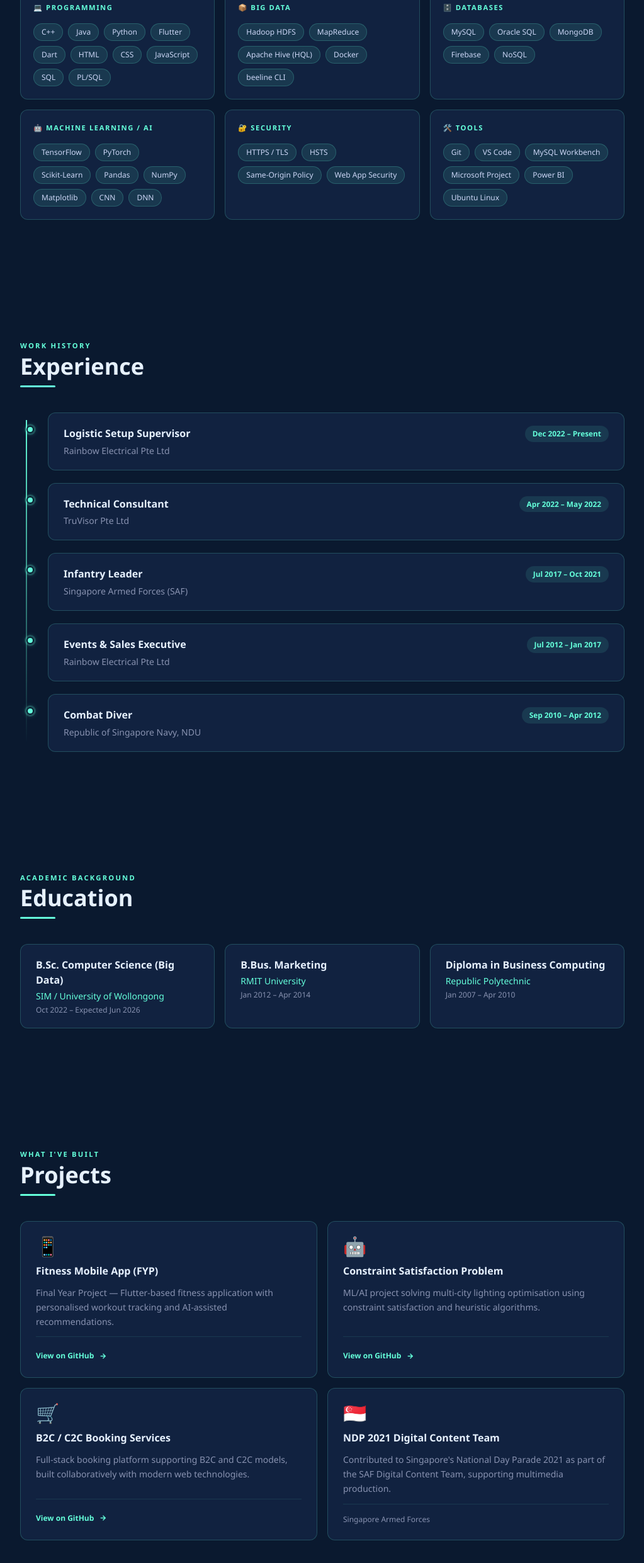
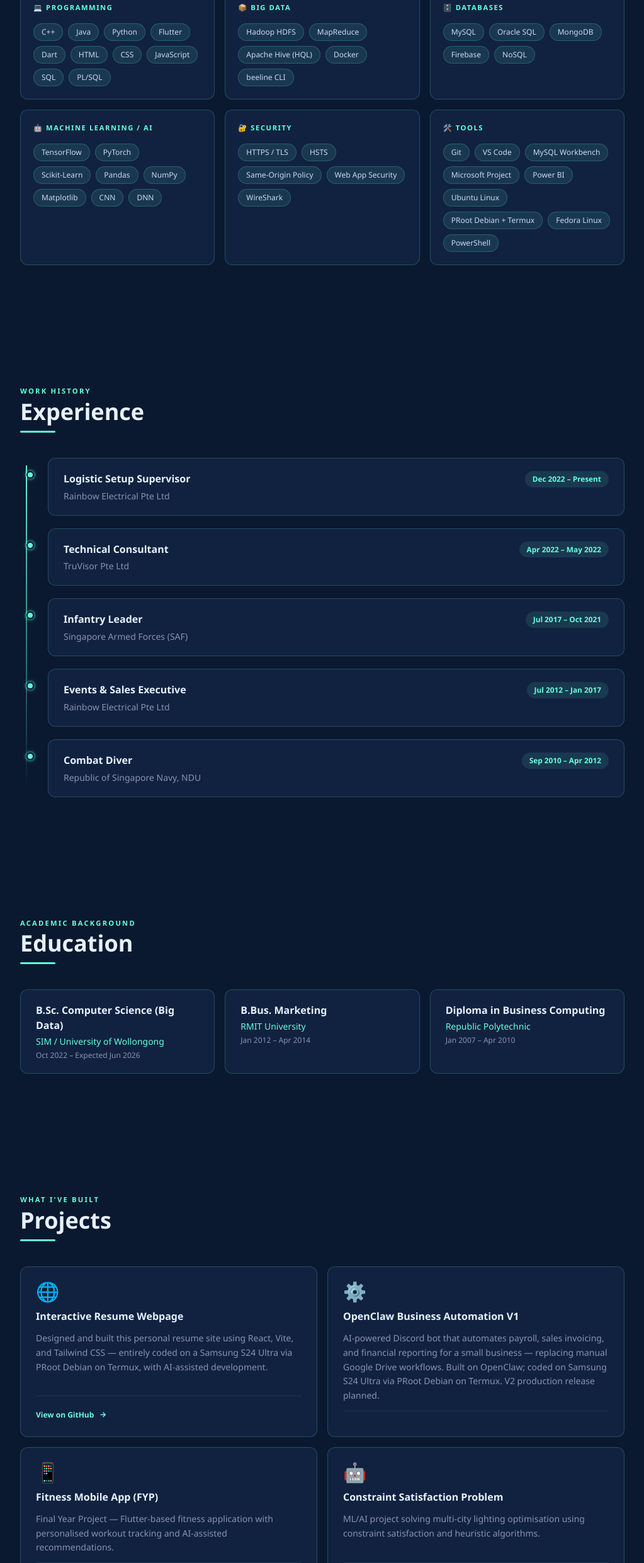
Before and after one commit to ddevMetal/chounmeng-resume, a React (Vite) app: page / in a window 1280 px wide. Shown: the part 1527-4009 px from the top of the page at 63% size, without its empty margins (128-1151 px from the left). Built offline with nearby package versions, Linux system fonts and the light colour scheme.

Commit message:
feat: add new projects (Resume Webpage, OpenClaw Automation); update project GitHub URLs

```diff
--- a/src/data/resume.js
+++ b/src/data/resume.js
@@ -38,12 +38,12 @@ export const skills = [
   {
     category: 'Security',
     icon: '🔐',
-    items: ['HTTPS / TLS', 'HSTS', 'Same-Origin Policy', 'Web App Security'],
+    items: ['HTTPS / TLS', 'HSTS', 'Same-Origin Policy', 'Web App Security', 'WireShark'],
   },
   {
     category: 'Tools',
     icon: '🛠️',
-    items: ['Git', 'VS Code', 'MySQL Workbench', 'Microsoft Project', 'Power BI', 'Ubuntu Linux'],
+    items: ['Git', 'VS Code', 'MySQL Workbench', 'Microsoft Project', 'Power BI', 'Ubuntu Linux', 'PRoot Debian + Termux', 'Fedora Linux', 'PowerShell'],
   },
 ];
 
@@ -77,6 +77,21 @@ export const education = [
 
 // ─── Projects ────────────────────────────────────────────────────────────────
 export const projects = [
+  {
+    icon: '🌐',
+    name: 'Interactive Resume Webpage',
+    description:
+      'Designed and built this personal resume site using React, Vite, and Tailwind CSS — entirely coded on a Samsung S24 Ultra via PRoot Debian on Termux, with AI-assisted development.',
+    github: 'https://github.com/ddevMetal/chounmeng-resume',
+  },
+  {
+    icon: '⚙️',
+    name: 'OpenClaw Business Automation V1',
+    description:
+      'AI-powered Discord bot that automates payroll, sales invoicing, and financial reporting for a small business — replacing manual Google Drive workflows. Built on OpenClaw; coded on Samsung S24 Ultra via PRoot Debian on Termux. V2 production release planned.',
+    github: null,
+    note: 'Private repository',
+  },
   {
     icon: '📱',
     name: 'Fitness Mobile App (FYP)',
```
